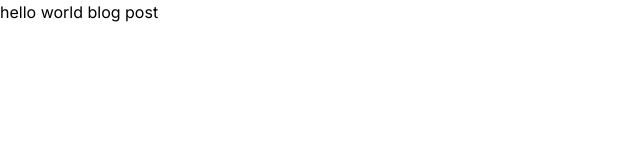
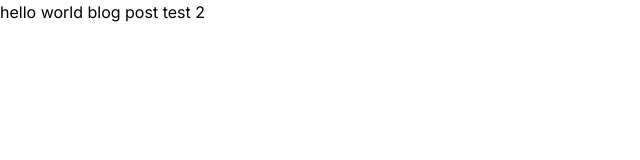
Before and after one commit to pankaj-o/NextJS-Node, a Next.js app: page / in a window 1280 px wide. Shown: the top 160 px of the page, without its empty margins (0-640 px from the left). Built offline with nearby package versions, Linux system fonts and the light colour scheme.

Commit message:
new commit blogpost

```diff
--- a/src/app/page.js
+++ b/src/app/page.js
@@ -4,7 +4,7 @@ export default function Home() {
   return (
    <>
 
-   <h1>hello world blog post</h1>
+   <h1>hello world blog post test 2</h1>
    </>
   )
 }
```
